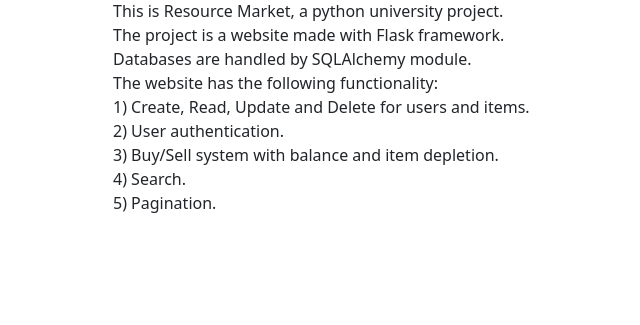
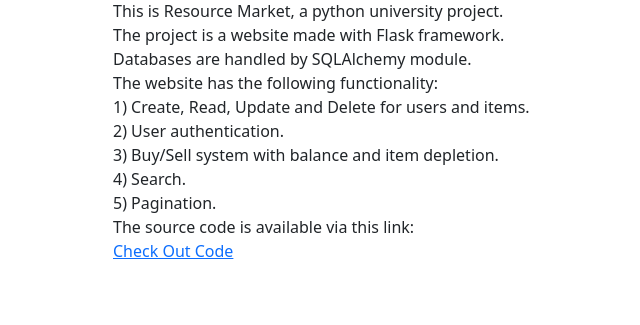
Before and after one commit to mahmtfs/resource_market_project, a Flask app: page /about in a window 1280 px wide. Shown: the part 161-486 px from the top of the page, without its empty margins (275-915 px from the left). Run offline with Flask 3, Linux system fonts and the light colour scheme; the visitor is signed in with stand-in values (Sample User, id 1).

Commit message:
added a link to source code in about page

```diff
--- a/market/templates/about.html
+++ b/market/templates/about.html
@@ -12,7 +12,8 @@
         3) Buy/Sell system with balance and item depletion.<br>
         4) Search.<br>
         5) Pagination.<br>
-
+        The source code is available via this link:<br>
+        <a href="https://github.com/mahmtfs/resource_market_project">Check Out Code</a>
     </p>
 </div>
 {%endblock content%}
```
